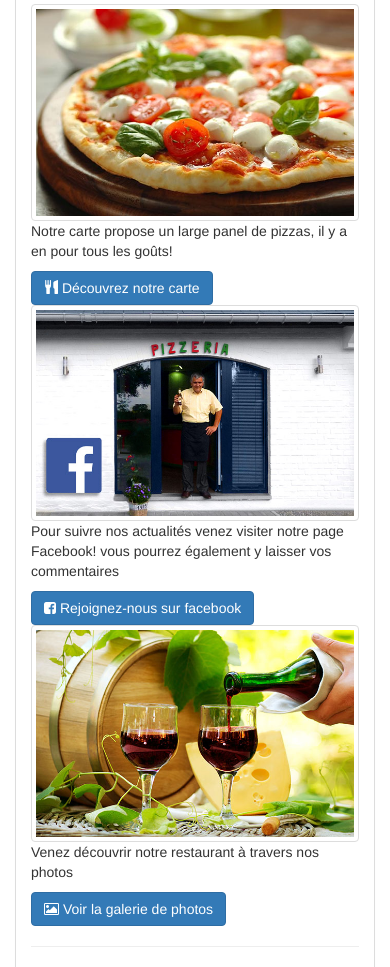
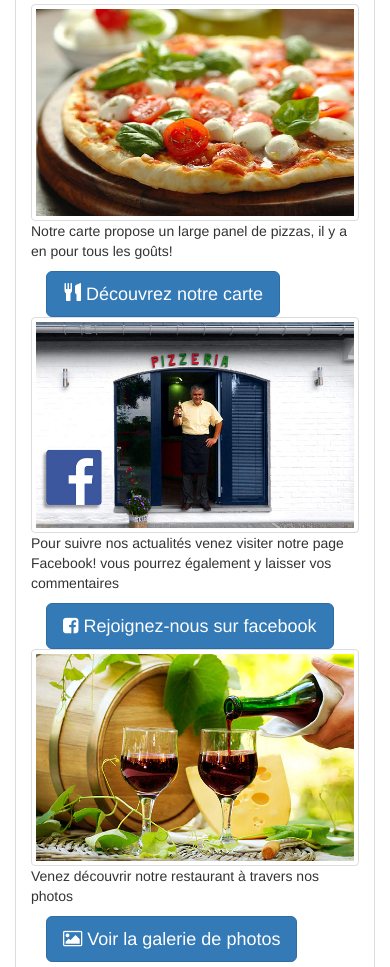
Before and after one commit to cocodelvaux/fabrizzio, a PHP site: page / in a window 390 px wide; the page is wider, and only the part inside the window is pictured. Shown: the part 1182-2149 px from the top of that part. Run offline with PHP 8.4, Linux system fonts and the light colour scheme; some libraries are stand-ins or nearby versions.

Commit message:
nouveau bouton centré desktop et plus grand mobile image réadapter en mobile car elle sortait de l'ecran

```diff
--- a/pages/index.php
+++ b/pages/index.php
@@ -19,50 +19,57 @@
         </div>
         <hr>
         <div class="row">
-            <div class="col-sm-4 margin-bottom-md">
-                <img src="<?php echo $this->path('img/pizza.jpg'); ?>" class="img-responsive img-thumbnail margin-bottom-sm" alt="photo du restaurant">
+            <div class="col-sm-4 col-xs-12 margin-bottom-md milieu">
+                <img src="<?php echo $this->path('img/pizza.jpg'); ?>" class="img-responsive img-thumbnail margin-bottom-sm pizza" alt="photo du restaurant">
                 <p>Notre carte propose un large panel de pizzas, il y a en pour tous les go&ucirc;ts!</p>
-                <div class="visible-xs">
-                    <a href="<?php echo $this->path('lacarte'); ?>" class="btn btn-primary">
+                <div class="col-sm-4 col-xs-12 visible-xs grandbtn">
+            <a href="<?php echo $this->path('lacarte'); ?>" class="btn btn-primary btn-lg lien">
                         <i class="glyphicon glyphicon-cutlery"></i> D&eacute;couvrez notre carte
                     </a>
+
             </div>
+
+
             </div>
-            <div class="col-sm-4 margin-bottom-md">
-                <img src="<?php echo $this->path('img/fabrizio.jpg'); ?>" class="img-responsive img-thumbnail margin-bottom-sm" alt="photo du restaurant">
+            <div class="col-sm-4 col-xs-12 margin-bottom-md milieu">
+                <img src="<?php echo $this->path('img/fabrizio.jpg'); ?>" class="img-responsive img-thumbnail margin-bottom-sm pizza" alt="photo du restaurant">
                 <p>Pour suivre nos actualit&eacute;s venez visiter notre page Facebook! vous pourrez &eacute;galement y laisser vos commentaires</p>
-                <div class="visible-xs">
-                    <a href="https://www.facebook.com/pages/Pizzeria-Fabrizio/304604589650586?fref=ts" target="_blank" class="btn btn-primary">
+                <div class="col-sm-4 col-xs-12 visible-xs grandbtn">
+                    <a href="https://www.facebook.com/pages/Pizzeria-Fabrizio/304604589650586?fref=ts" target="_blank" class="btn btn-primary btn-lg lien">
                         <i class="fa fa-facebook-square"></i> Rejoignez-nous sur facebook
                     </a>
                 </div>
+
             </div>
-            <div class="col-sm-4 margin-bottom-md">
-                <img src="<?php echo $this->path('img/resto.jpg'); ?>" class="img-responsive img-thumbnail margin-bottom-sm" alt="photo du restaurant">
+            <div class="col-sm-4 col-xs-12 margin-bottom-md milieu">
+                <img src="<?php echo $this->path('img/resto.jpg'); ?>" class="img-responsive img-thumbnail margin-bottom-sm image pizza" alt="photo du restaurant">
                 <p>Venez d&eacute;couvrir notre restaurant &agrave; travers nos photos</p>
-                <div class="visible-xs">
-                    <a href="<?php echo $this->path('leresto'); ?>" class="btn btn-primary">
+                <div class="col-sm-4 col-xs-12 visible-xs grandbtn">
+                    <a href="<?php echo $this->path('leresto'); ?>" class="btn btn-primary btn-lg lien">
                         <i class="fa fa-picture-o"></i> Voir la galerie de photos
                     </a>
                 </div>
+
             </div>
         </div>
-        <div class="row margin-bottom-md hidden-xs">
-            <div class="col-sm-4">
-                <a href="<?php echo $this->path('lacarte'); ?>" class="btn btn-primary">
+        <div class="row">
+            <div class="col-sm-4 hidden-xs milieu">
+            <a href="<?php echo $this->path('lacarte'); ?>" class="btn btn-primary lien">
                         <i class="glyphicon glyphicon-cutlery"></i> D&eacute;couvrez notre carte
                     </a>
+
             </div>
-            <div class="col-sm-4">
-                <a href="https://www.facebook.com/pages/Pizzeria-Fabrizio/304604589650586?fref=ts" target="_blank" class="btn btn-primary">
+            <div class="col-sm-4 hidden-xs milieu">
+                 <a href="https://www.facebook.com/pages/Pizzeria-Fabrizio/304604589650586?fref=ts" target="_blank" class="btn btn-primary lien">
                         <i class="fa fa-facebook-square"></i> Rejoignez-nous sur facebook
                     </a>
             </div>
-            <div class="col-sm-4">
-                <a href="<?php echo $this->path('leresto'); ?>" class="btn btn-primary">
+            <div class="col-sm-4 hidden-xs milieu">
+                 <a href="<?php echo $this->path('leresto'); ?>" class="btn btn-primary lien">
                         <i class="fa fa-picture-o"></i> Voir la galerie de photos
                     </a>
             </div>
+
         </div>
         <hr>
         <div class="row margin-top-md">
```
Also changed, not shown: css/theme.less (+24 -0 lines), img/resto/1ancien.jpg (added). Lines whose indentation alone changed are shown as unchanged.
